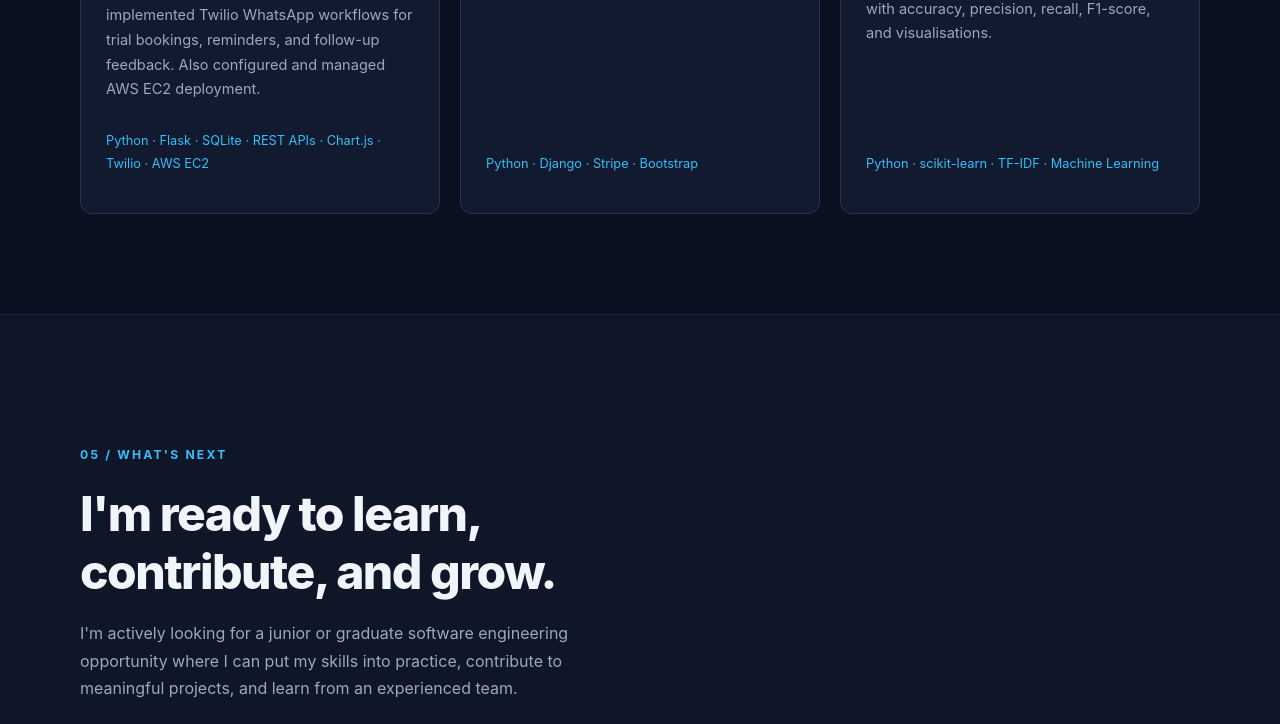
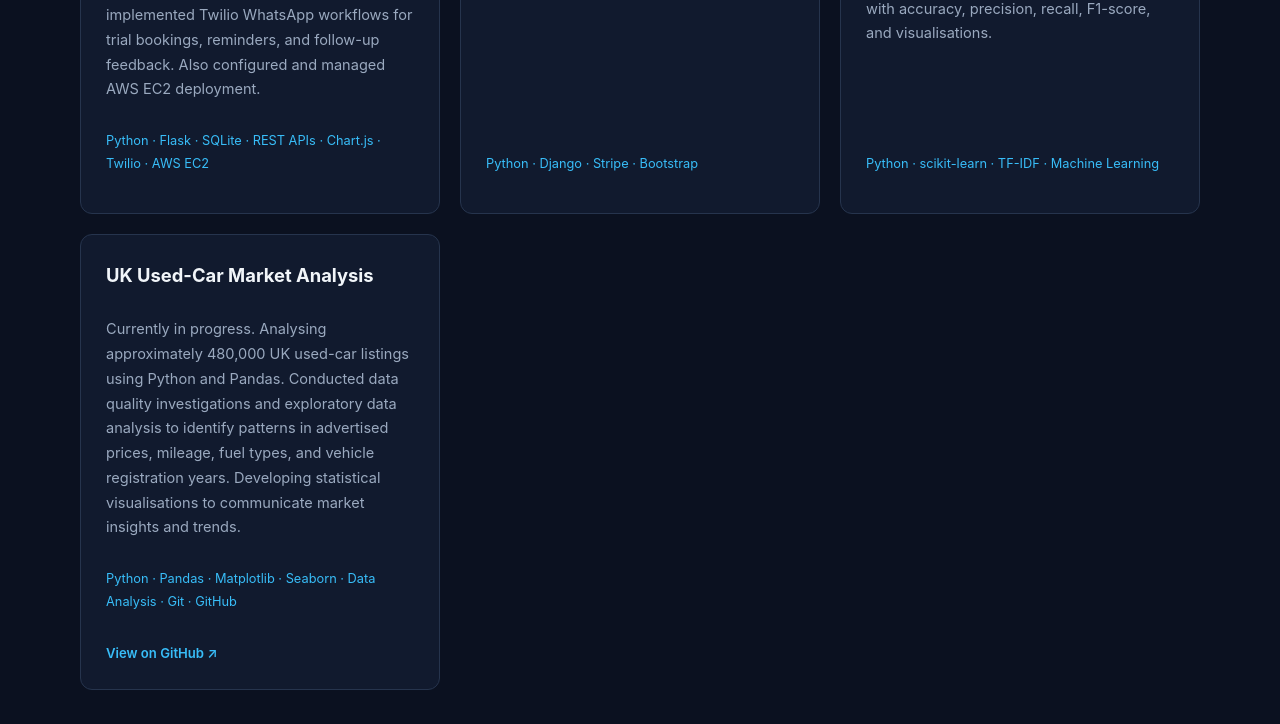
Before and after one commit to Hassan-Naveed1/personal-website, a website: page public/index.html in a window 1280 px wide. Shown: the part 3846-4570 px from the top of the page. Drawn offline with Linux system fonts and the light colour scheme.

Commit message:
Add used-car market analysis to portfolio

```diff
--- a/public/site.js
+++ b/public/site.js
@@ -32,6 +32,20 @@ const portfolioProjects = [
             "TF-IDF",
             "Machine Learning"
         ]
+    },
+    {
+        name: "UK Used-Car Market Analysis",
+        description: "Currently in progress. Analysing approximately 480,000 UK used-car listings using Python and Pandas. Conducted data quality investigations and exploratory data analysis to identify patterns in advertised prices, mileage, fuel types, and vehicle registration years. Developing statistical visualisations to communicate market insights and trends.",
+        technologies: [
+            "Python",
+            "Pandas",
+            "Matplotlib",
+            "Seaborn",
+            "Data Analysis",
+            "Git",
+            "GitHub"
+        ],
+        githubUrl: "https://github.com/Hassan-Naveed1/uk-used-car-market-analysis"
     }
 ];
 const projectList = document.querySelector("#project-list");
@@ -40,9 +54,21 @@ if (projectList) {
         <article class="project-card">
             <h3>${project.name}</h3>
             <p>${project.description}</p>
+
             <p class="project-tech">
                 ${project.technologies.join(" · ")}
             </p>
+
+            ${project.githubUrl ? `
+                <a
+                    class="project-link"
+                    href="${project.githubUrl}"
+                    target="_blank"
+                    rel="noopener noreferrer"
+                >
+                    View on GitHub ↗
+                </a>
+            ` : ""}
         </article>
     `).join("");
 }
--- a/public/style.css
+++ b/public/style.css
@@ -474,6 +474,23 @@ a:focus-visible {
     line-height: 1.8;
 }
 
+.project-link {
+    display: inline-block;
+    align-self: flex-start;
+    margin-top: 16px;
+    color: var(--accent-bright);
+    font-size: 0.82rem;
+    font-weight: 600;
+    text-decoration: none;
+    transition: color 0.2s ease;
+}
+
+.project-link:hover {
+    color: #ffffff;
+    text-decoration: underline;
+}
+
+
 .loading-message {
     color: var(--muted);
 }
```
Also changed, not shown: src/site.ts (+28 -5 lines).
